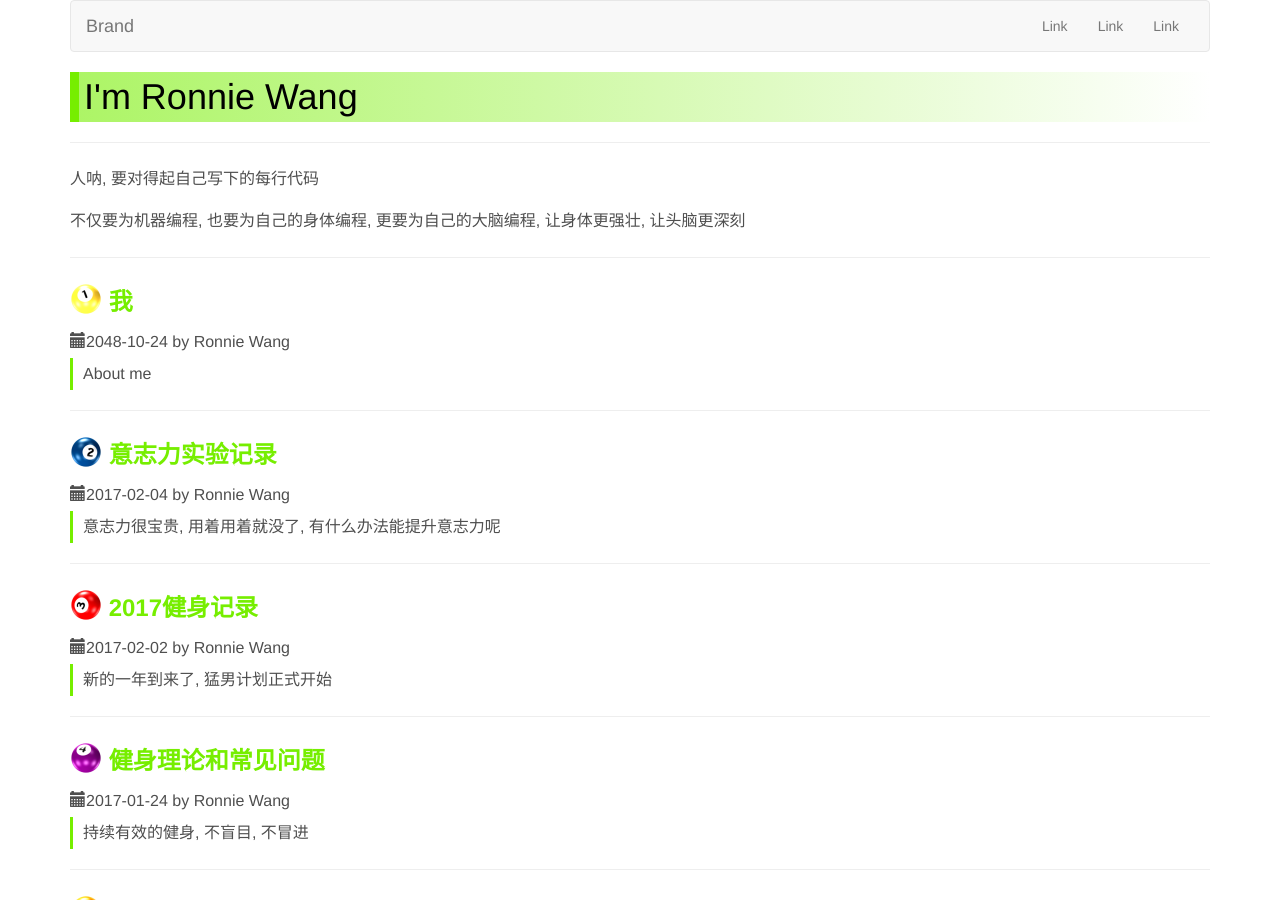
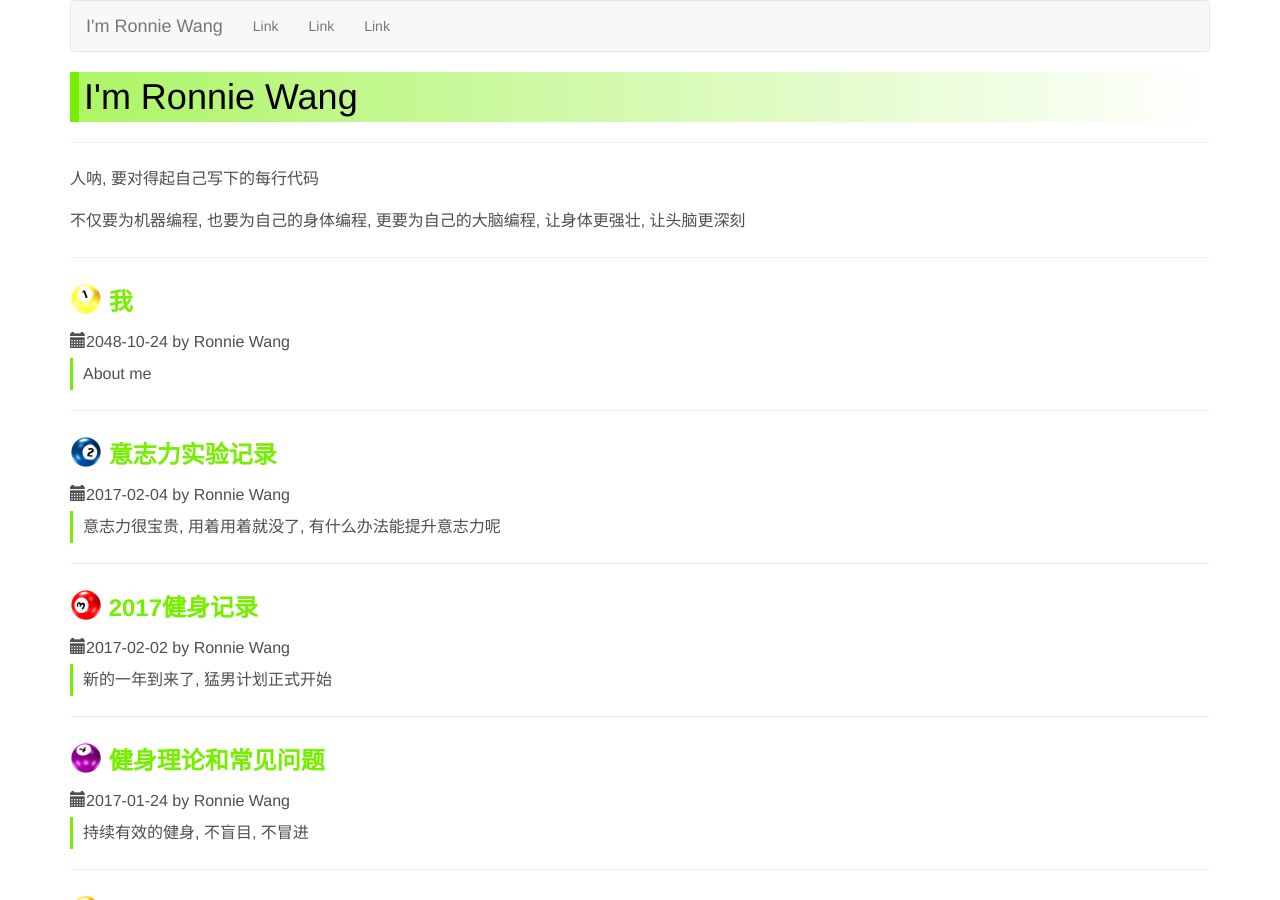
Before and after one commit to ronniewang/ronniewang.github.io, a Jekyll site: the page built from index.html, in a window 1280 px wide and 900 px high. Built offline with Jekyll 4.4.1, drawn with Linux system fonts in a browser that asks for light colours.

Commit message:
update files

```diff
--- a/_layouts/default.html
+++ b/_layouts/default.html
@@ -105,12 +105,12 @@
                 <span class="icon-bar"></span>
                 <span class="icon-bar"></span>
             </button>
-            <a class="navbar-brand" href="#">Brand</a>
+            <a class="navbar-brand" href="#">I'm Ronnie Wang</a>
         </div>
 
         <!-- Collect the nav links, forms, and other content for toggling -->
         <div class="collapse navbar-collapse" id="bs-example-navbar-collapse-1">
-            <ul class="nav navbar-nav navbar-right">
+            <ul class="nav navbar-nav navbar-left">
                 <li><a href="#">Link</a></li>
                 <li><a href="#">Link</a></li>
                 <li><a href="#">Link</a></li>
```
